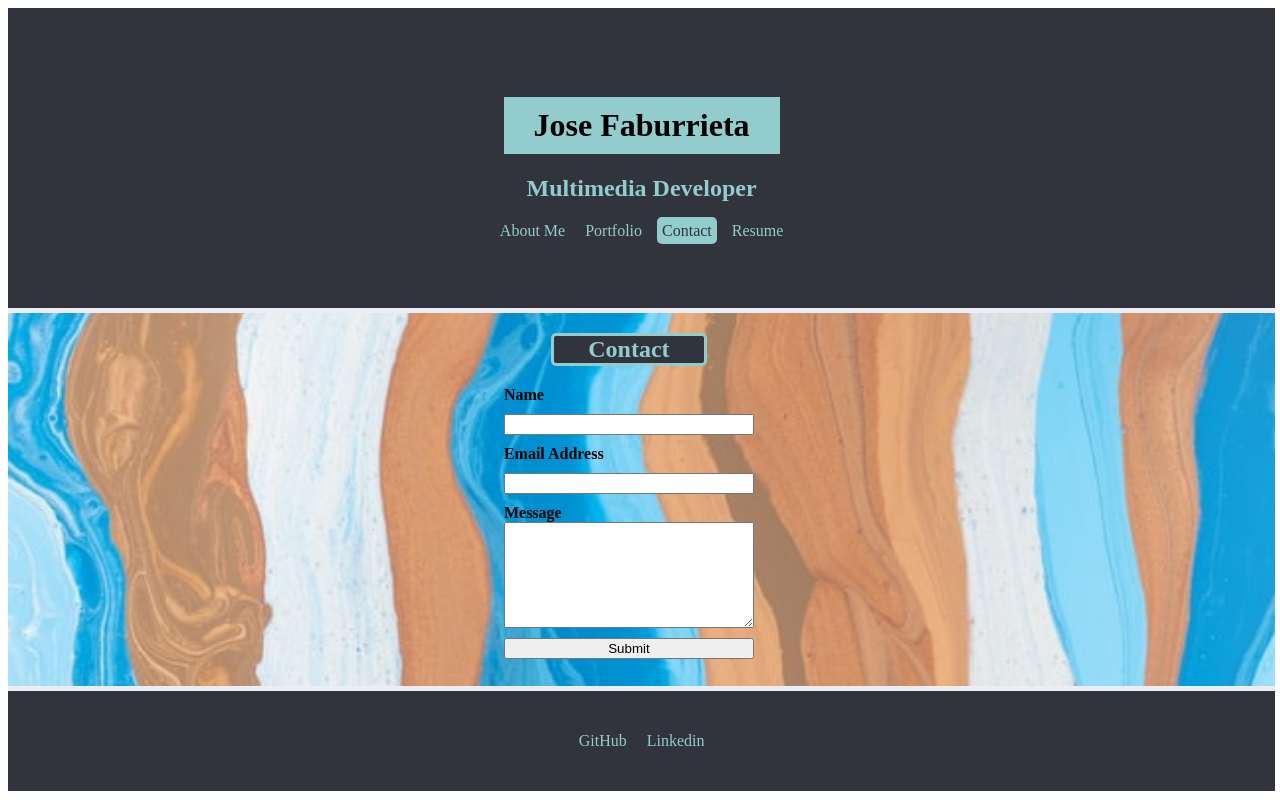
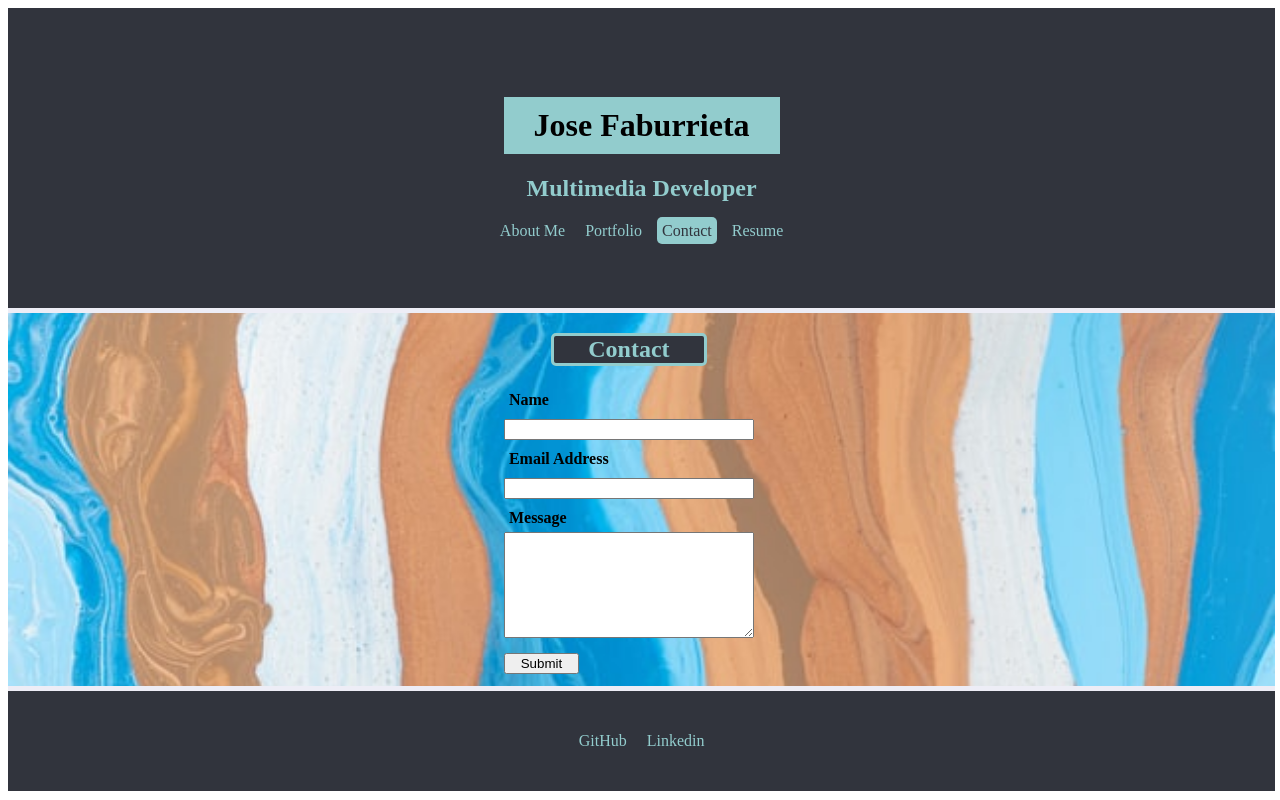
Before and after one commit to joe-toni/Latest_React_Portfolio, a React (Create React App) app: page /contact in a window 1280 px wide. Built offline with nearby package versions, Linux system fonts and the light colour scheme.

Commit message:
Got the fields on the contact form to check for user input

```diff
--- a/src/Pages/Contact.js
+++ b/src/Pages/Contact.js
@@ -3,9 +3,11 @@ import React, {useEffect, useState} from "react";
 
 function Contact()
 {
-    const [name, setName] = useState("");
-    const [email, setEmail] = useState("");
-    const[message, setMessage] = useState("");
+    const [Name, setName] = useState("");
+    const [Email, setEmail] = useState("");
+    const[Message, setMessage] = useState("");
+    const[Prev, setPrevious] = useState("");
+    const[Error, setError] = useState("");
 
     const handleInputChange = (e) =>
     {
@@ -16,20 +18,41 @@ function Contact()
             {return setEmail(value);}
         else if (name === "message")
             {return setMessage(value);}
+        else if (name === "page")
+            {return }
     };
+
+    const checkPrevForValue = (e) =>
+    {
+        e.stopPropagation();
+        if (Prev === "name" && Name === "")
+            {return setError("A name is requiered")}
+        else if (Prev === "email" && Email === "")
+            {return setError("An email is required")}
+        else if (Prev === "message" && Message === "")
+            { return setError("A message is required")}
+        else
+            {return setError("");}
+    }
+
+
+
 
     return(
         <div className= "basic-container">
             <h2>Contact</h2>
-            <form>
+            <form >
                 <label>Name</label>
-                <input type={"text"} name = "name" onChange={handleInputChange} ></input>
+                <input type={"text"} name = "name" onChange={handleInputChange} onSelect={() => setPrevious("name")} onBlur = {checkPrevForValue}></input>
                 <label>Email Address</label>
-                <input type={"text"} name = "email" onChange={handleInputChange}></input>
+                <input type={"text"} name = "email" onChange={handleInputChange}  onSelect={ () => setPrevious("email")} onBlur = {checkPrevForValue}></input>
                 <label>Message</label>
-                <textarea></textarea>
-                <input type={"submit"} onChange={handleInputChange}></input>
+                <textarea name = "message" onChange={handleInputChange} onSelect={() => setPrevious("message")} onBlur = {checkPrevForValue}></textarea>
+                <label>{Error}</label>
+                <input type={"submit"}  className = "btn"></input>
+
             </form>
+
         </div>
     )
 }
--- a/src/style.css
+++ b/src/style.css
@@ -205,16 +205,27 @@ form
     flex-direction: column;
 }
 
+form p
+{
+
+}
+
 label
 {
+    margin: 5px;
     font-weight: bolder;
 }
 
 input
 {
-    margin: 10px 0;
+    margin: 5px 0;
 }
 textarea
 {
     height: 100px;
 }
+
+.btn
+{
+    width: 75px;
+}
```
